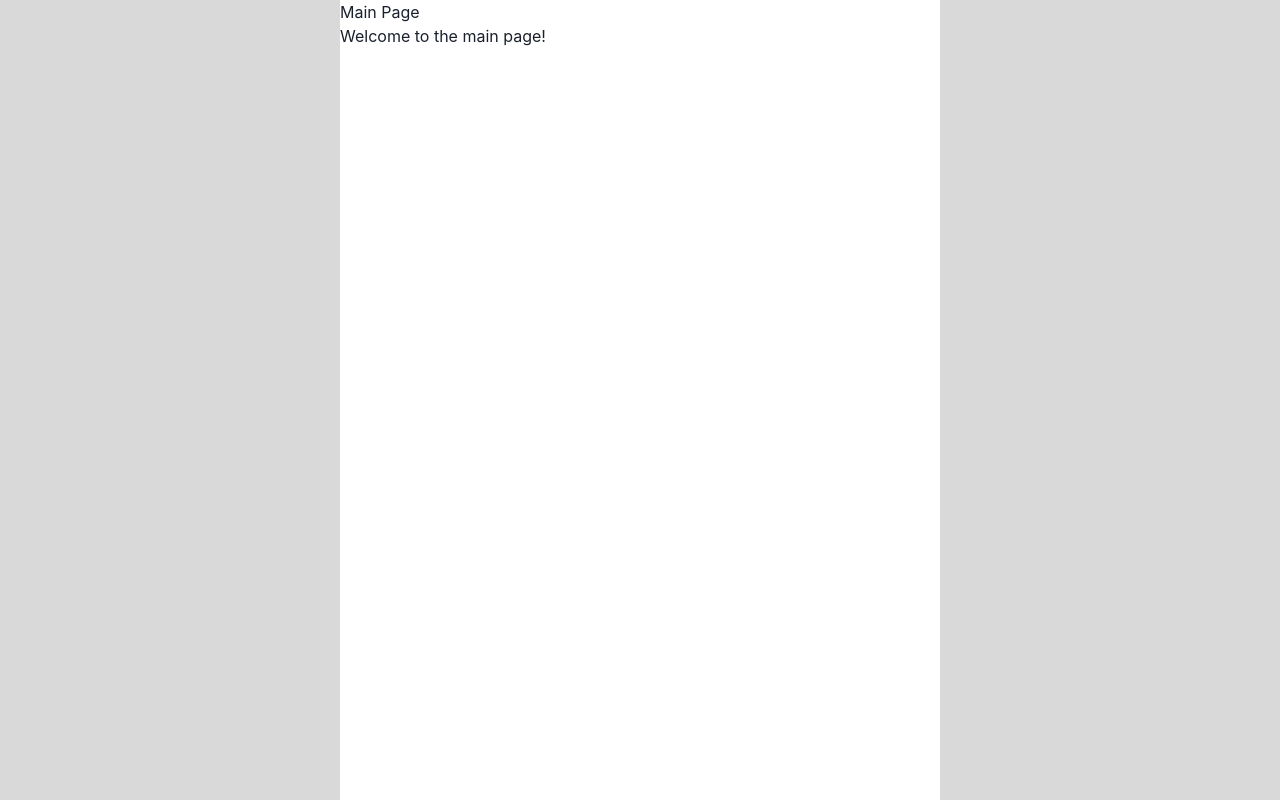
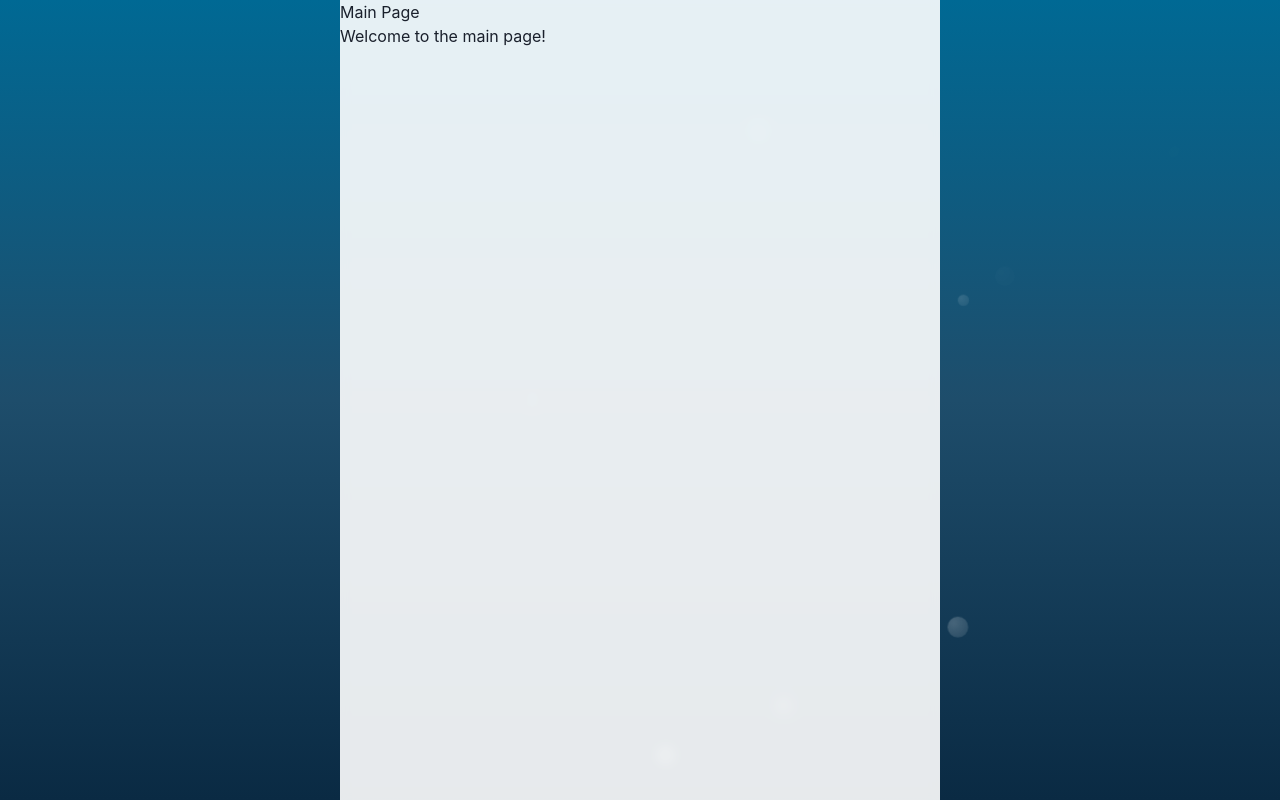
Before and after one commit to team-GDGline/gdgline-FE, a React (Vite) app: page / in a window 1280 px wide. Built offline with nearby package versions, Linux system fonts and the light colour scheme.

Commit message:
feat: 데스크탑 화면 사이드 배경 추가

```diff
--- a/src/App.tsx
+++ b/src/App.tsx
@@ -1,36 +1,127 @@
 import { Routes } from "./routes";
 import { ChakraProvider } from "@chakra-ui/react";
 import styled from "@emotion/styled";
+import { keyframes } from "@emotion/react";
+import { useEffect, useState } from "react";
 
-const App = () => {
+// 애니메이션 정의
+const bubbleRise = keyframes`
+  0% {
+    transform: translateY(0) translateX(0) scale(0.8);
+    opacity: 0.6;
+  }
+  100% {
+    transform: translateY(-120vh) translateX(${
+      Math.random() * 50 - 25
+    }px) scale(1.2);
+    opacity: 0;
+  }
+`;
+
+// Bubble 타입 정의
+interface BubbleType {
+  id: number;
+  left: number;
+  bottom: number;
+  size: number;
+  duration: number;
+  delay: number;
+}
+
+const App: React.FC = () => {
+  const [bubbles, setBubbles] = useState<BubbleType[]>([]);
+
+  useEffect(() => {
+    // 초기 물방울 생성
+    const initialBubbles = Array.from({ length: 15 }, () => ({
+      id: Math.random(),
+      left: Math.random() * 100,
+      bottom: -(Math.random() * 100),
+      size: Math.random() * 15 + 10,
+      duration: Math.random() * 5 + 10,
+      delay: Math.random() * -15,
+    }));
+    setBubbles(initialBubbles);
+
+    // 주기적으로 새로운 물방울 추가
+    const interval = setInterval(() => {
+      const newBubble = {
+        id: Math.random(),
+        left: Math.random() * 100,
+        bottom: -10,
+        size: Math.random() * 15 + 10,
+        duration: Math.random() * 5 + 10,
+        delay: 0,
+      };
+      setBubbles((prev) => [...prev.slice(-14), newBubble]);
+    }, 2000);
+
+    return () => clearInterval(interval);
+  }, []);
+
   return (
-    <>
     <ChakraProvider>
       <PageContainer>
+        <BubbleContainer>
+          {bubbles.map((bubble) => (
+            <Bubble
+              key={bubble.id}
+              style={{
+                left: `${bubble.left}%`,
+                bottom: `${bubble.bottom}%`,
+                width: `${bubble.size}px`,
+                height: `${bubble.size}px`,
+                animationDuration: `${bubble.duration}s`,
+                animationDelay: `${bubble.delay}s`,
+              }}
+            />
+          ))}
+        </BubbleContainer>
         <Wrapper>
           <Routes />
         </Wrapper>
       </PageContainer>
     </ChakraProvider>
-    </>
   );
 };
 
-// 페이지 전체를 감싸는 컨테이너
+// 스타일드 컴포넌트
 const PageContainer = styled.div`
-  background-color: #d9d9d9; /* 바깥 배경색 변경 */
+  position: relative;
   width: 100%;
-  min-height: 100vh; /* 화면 전체를 채우도록 설정 */
+  min-height: 100vh;
+  background: linear-gradient(180deg, #006994 0%, #1e4d6b 50%, #0a2a43 100%);
+  overflow: hidden;
 `;
 
-// 가운데 정렬된 콘텐츠를 위한 래퍼
+const BubbleContainer = styled.div`
+  position: absolute;
+  width: 100%;
+  height: 100%;
+  pointer-events: none;
+`;
+
+const Bubble = styled.div`
+  position: absolute;
+  border-radius: 50%;
+  background: radial-gradient(
+    circle at 30% 30%,
+    rgba(255, 255, 255, 0.5),
+    rgba(255, 255, 255, 0.2)
+  );
+  animation: ${bubbleRise} linear forwards;
+  pointer-events: none;
+`;
+
 const Wrapper = styled.div`
-  width: 100%; /* 모바일에서는 전체 너비 사용 */
-  height: 100vh; /* 높이를 100%로 설정 */
-  background-color: white; /* 콘텐츠 내부의 배경색 */
+  position: relative;
+  width: 100%;
+  height: 100vh;
+  background-color: rgba(255, 255, 255, 0.9);
+  backdrop-filter: blur(5px);
+  z-index: 1;
 
   @media (min-width: 768px) {
-    /* 태블릿 이상에서는 중앙에 고정 */
     max-width: 600px;
     margin: 0 auto;
   }
```
Also changed, not shown: src/assets/backgroundWhale.svg (added). Lines whose indentation alone changed are shown as unchanged.
